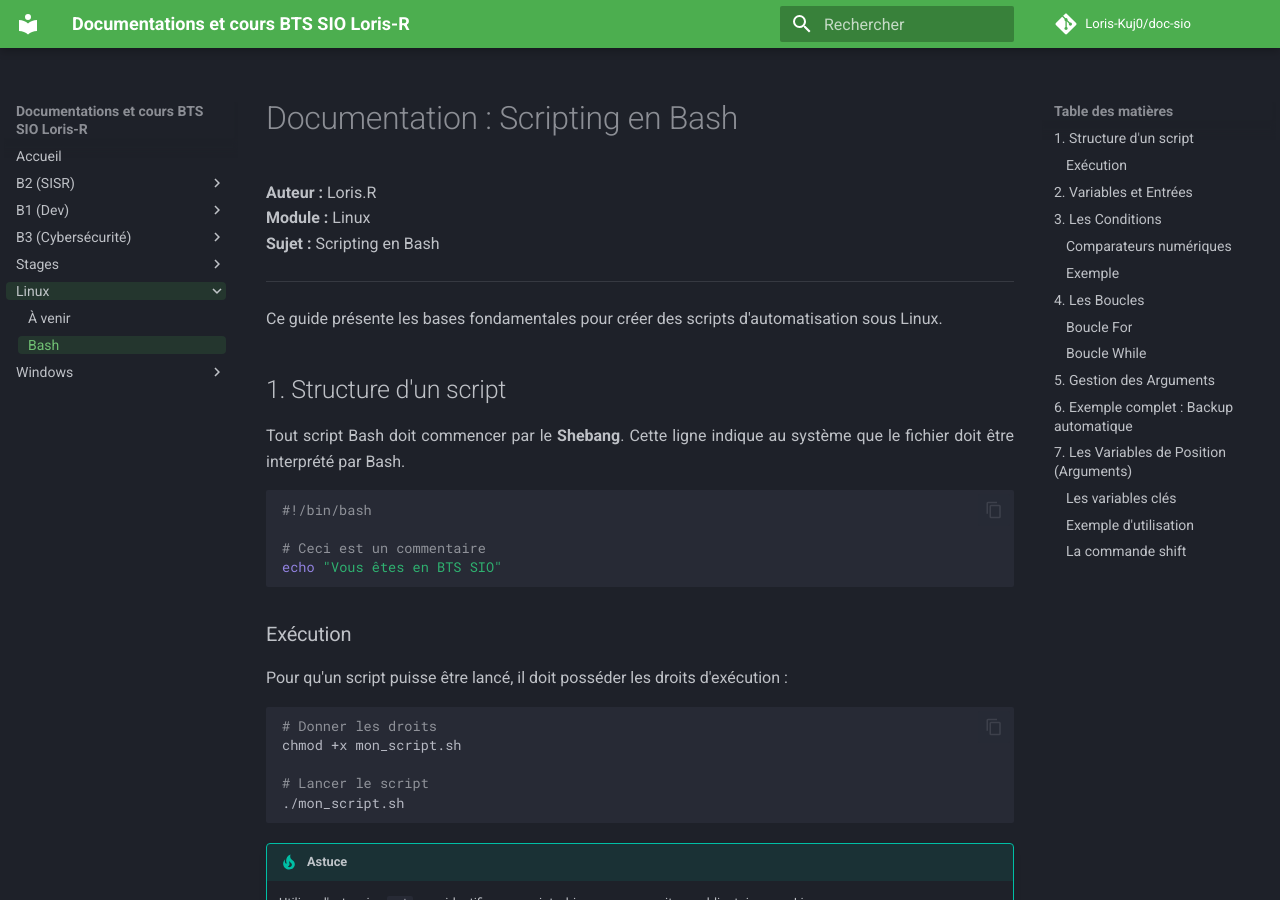
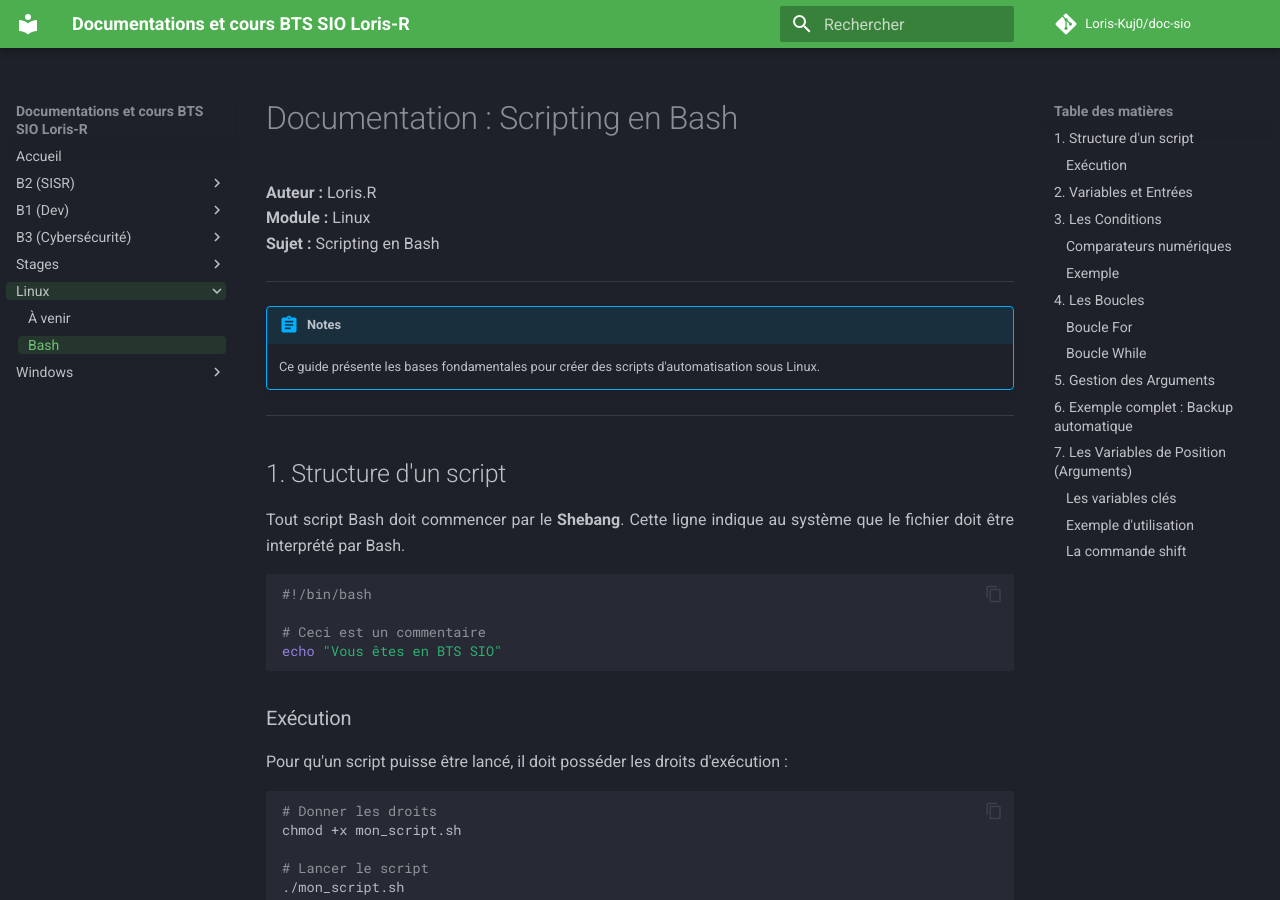
Before and after one commit to Loris-Kuj0/doc-sio, an MkDocs documentation site: the page built from docs/Bash.md, in a window 1280 px wide and 900 px high. Built offline with MkDocs 1.6.1 and Material for MkDocs 9.7.7, drawn with Linux system fonts in a browser that asks for light colours; comment, search, counter and statistics services are not loaded.

Commit message:
bash imp2

```diff
--- a/docs/Bash.md
+++ b/docs/Bash.md
@@ -6,7 +6,10 @@
 
 ---
 
-Ce guide présente les bases fondamentales pour créer des scripts d'automatisation sous Linux.
+!!! abstract "Notes"
+    Ce guide présente les bases fondamentales pour créer des scripts d'automatisation sous Linux.
+
+---
 
 ## 1. Structure d'un script
 Tout script Bash doit commencer par le **Shebang**. Cette ligne indique au système que le fichier doit être interprété par Bash.
```
